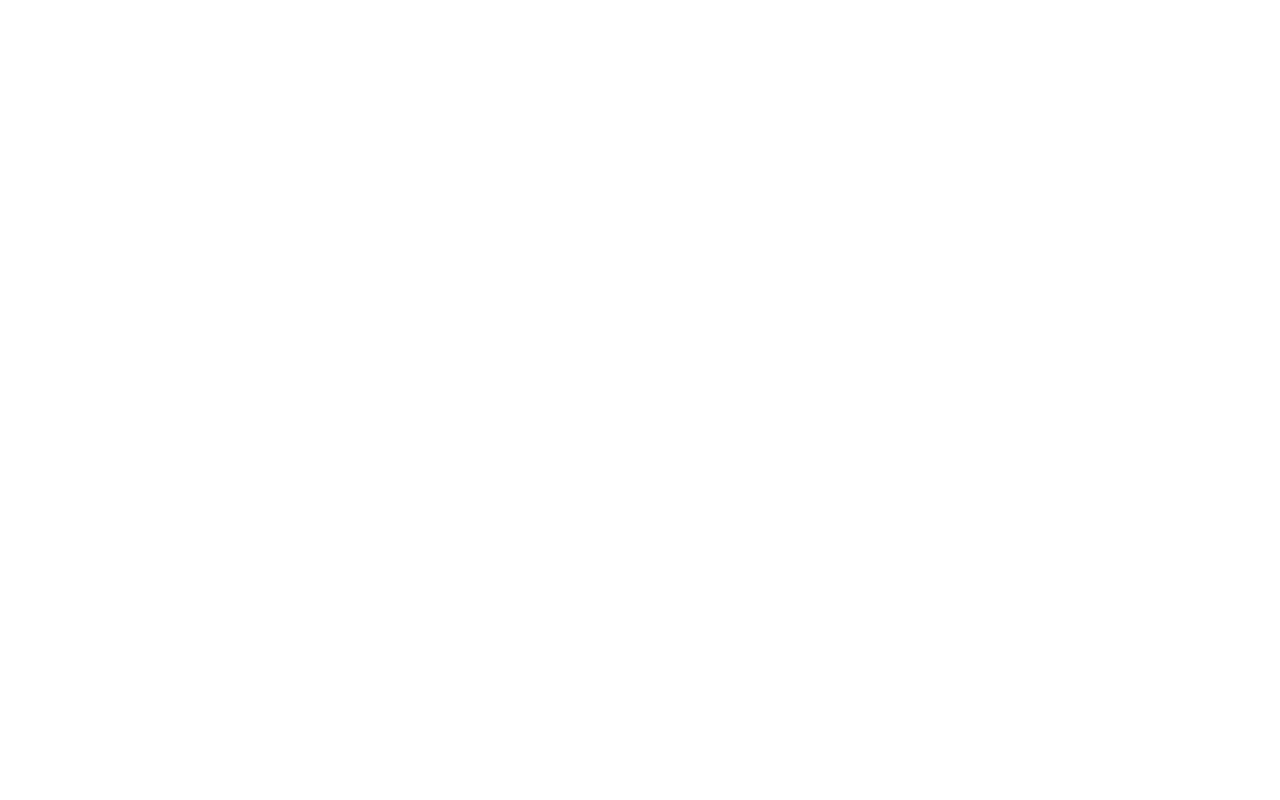
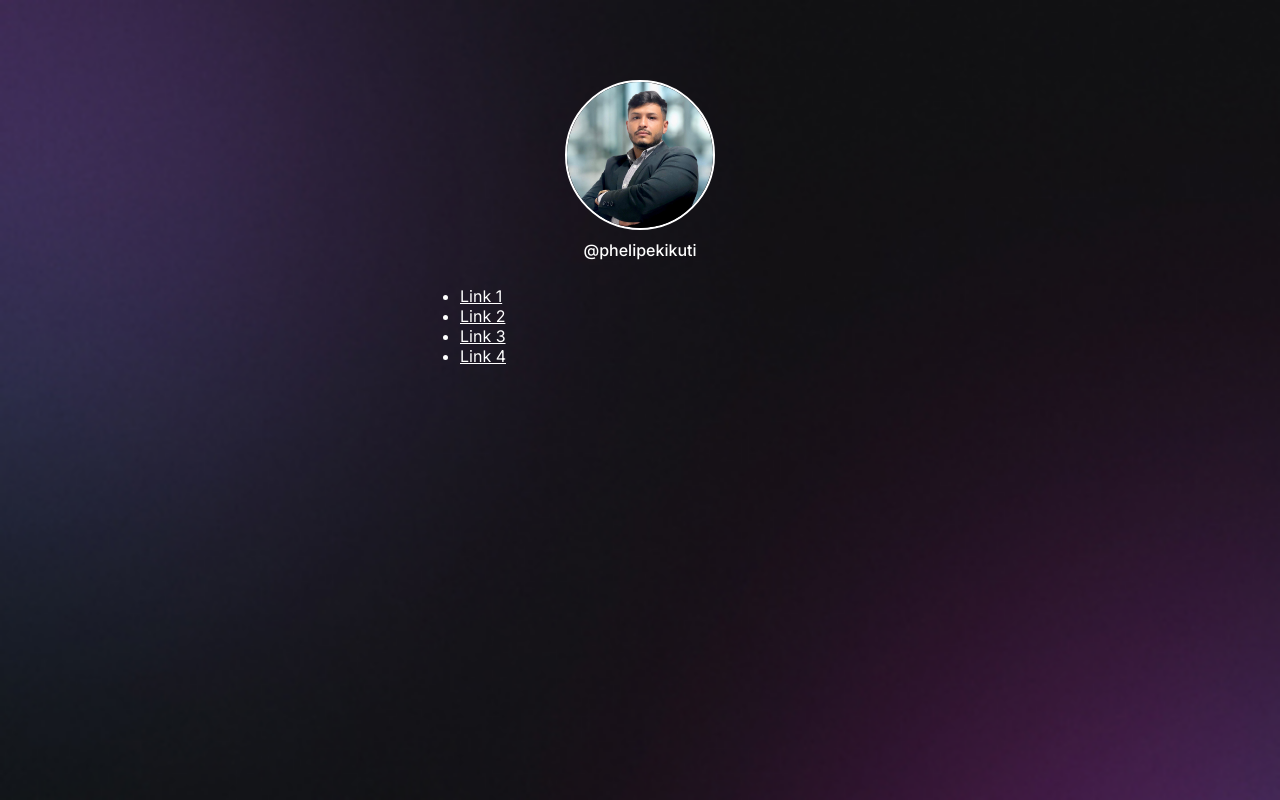
Before and after one commit to PhelipePrieto/Discoveri, a plain HTML site: page index.html in a window 1280 px wide. Drawn offline with Linux system fonts and the light colour scheme.

Commit message:
Finalizando escopo de projeto que será um repositorios de links para dev

```diff
--- a/index.html
+++ b/index.html
@@ -1,12 +1,31 @@
 <!DOCTYPE html>
 <html lang="pt-BR">
-<head>
-    <meta charset="UTF-8">
-    <meta name="viewport" content="width=device-width, initial-scale=1.0">
+  <head>
+    <link rel="preconnect" href="https://fonts.googleapis.com" />
+    <link rel="preconnect" href="https://fonts.gstatic.com" crossorigin />
+    <link
+      href="https://fonts.googleapis.com/css2?family=Inter:ital,opsz,wght@0,14..32,100..900;1,14..32,100..900&display=swap"
+      rel="stylesheet"
+    />
+    <meta charset="UTF-8" />
+    <meta name="viewport" content="width=device-width, initial-scale=1.0" />
+
     <title>Link maneger</title>
-    <link rel="stylesheet" href="style.css">
-</head>
-<body>
+    <link rel="stylesheet" href="style.css" />
+  </head>
 
-</body>
+  <body>
+    <div class="container">
+      <div class="profile">
+        <img src="./assets/avatar.jpg" alt="Imagem do autor da pagina" />
+        <p>@phelipekikuti</p>
+      </div>
+      <ul>
+        <li><a href="">Link 1</a></li>
+        <li><a href="">Link 2</a></li>
+        <li><a href="">Link 3</a></li>
+        <li><a href="">Link 4</a></li>
+      </ul>
+    </div>
+  </body>
 </html>
--- a/style.css
+++ b/style.css
@@ -0,0 +1,48 @@
+* {
+  margin: 0;
+  padding: 0;
+  box-sizing: border-box;
+}
+
+body {
+  /* estruturado */
+  /*
+  background-image: url(./assets/bg-mobile.jpg);
+  background-repeat: no-repeat;
+  background-position: top center;
+  background-size: cover;
+  */
+  /* Color Image Repeat Position/size "Shorthand" */
+  background: url(./assets/bg-mobile.jpg) no-repeat top center/cover;
+}
+
+body * {
+  font-family: "Inter", serif;
+  color: #ffffff;
+}
+
+.container {
+  width: 360px;
+  height: 712px;
+  margin: 56px auto 0;
+}
+
+.profile {
+  padding: 24px;
+  text-align: center;
+}
+
+.profile img {
+  display: block;
+  width: 150px;
+  margin: auto;
+
+  border-radius: 50%;
+  border: 2px solid;
+}
+
+.profile p {
+  font-weight: 500;
+  line-height: 24px;
+  margin-top: 8px;
+}
```
Also changed, not shown: assets/MoonStars.svg (added), assets/Sun.svg (added), assets/avatar-light.jpg (added), assets/avatar.jpg (added), assets/bg-desktop-light.jpg (added), assets/bg-desktop.jpg (added), assets/bg-mobile-light.jpg (added), assets/bg-mobile.jpg (added).
